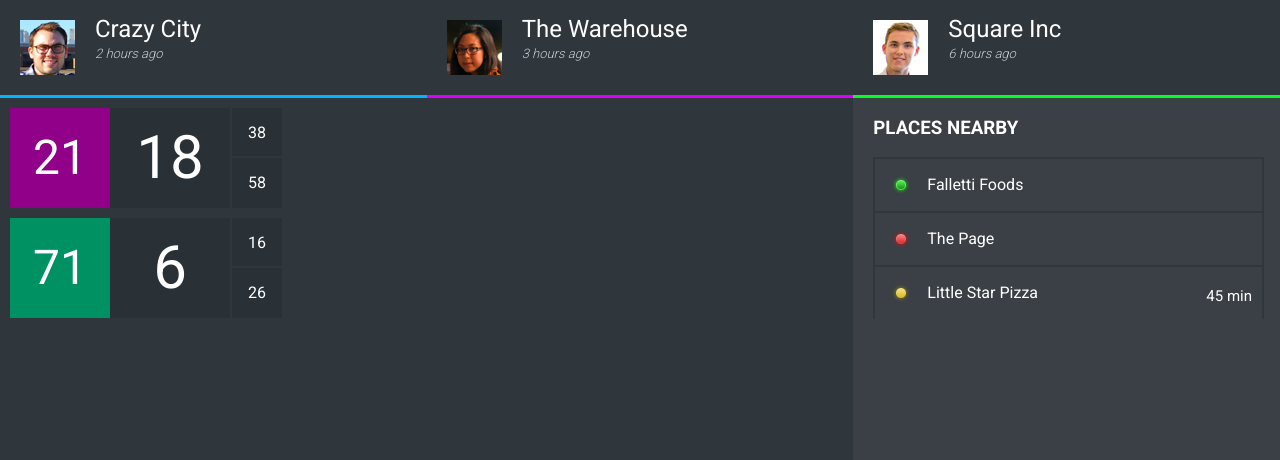
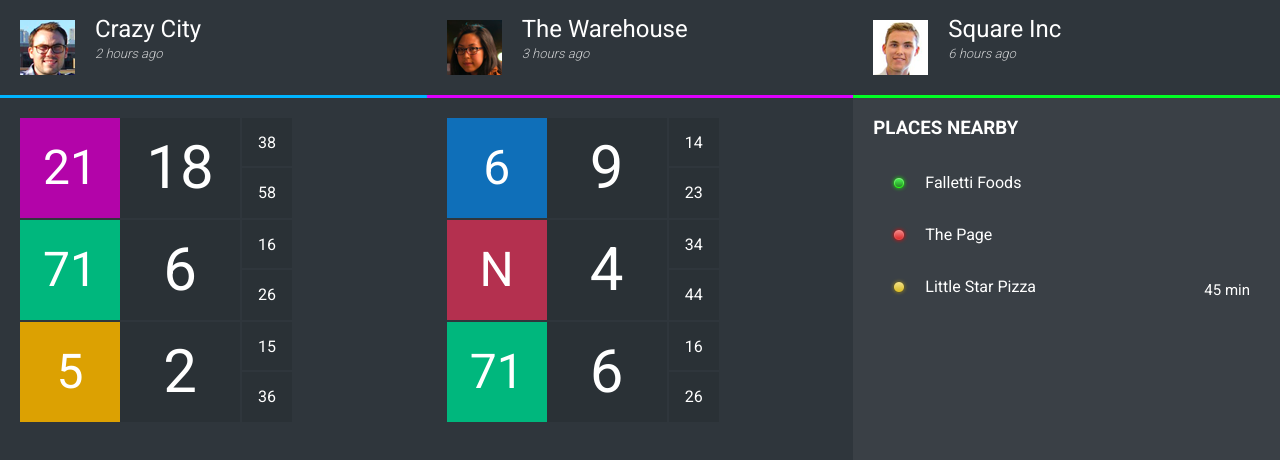
Before and after one commit to acomalle/FellTransitDisplay, a website: page public/index.html in a window 1280 px wide. Drawn offline with nearby package versions, Linux system fonts and the light colour scheme; no server answers.

Commit message:
styling the bus routes

```diff
--- a/public/fell.css
+++ b/public/fell.css
@@ -66,9 +66,6 @@ h3 {
 	text-transform: uppercase;
 }
 .place {
-	border-top: 2px solid #2f363c;
-	border-right: 2px solid #2f363c;
-	border-left: 2px solid #2f363c;
 	display: block;
 	float: left;
 	clear: both;
@@ -108,7 +105,12 @@ h3 {
 .muni {
 	float: left;
 	clear: both;
-	margin: 10px 0 0 10px;
+	margin: 2px 0 0 20px;
+}
+.muni:first-child {
+	margin: 20px 0 0 20px;
+	float: left;
+	clear: both;
 }
 .busnumber {
 	font-size: 48px;
@@ -149,8 +151,17 @@ h3 {
 	margin: 0;
 }
 .twentyone {
-	background: #910089;
+	background: #b304a9;
 }
 .seventyone {
-	background: #009163;
+	background: #00b77d;
 }
+.five {
+	background: #dca102;
+}
+.six {
+	background: #0f6fb9;
+}
+.then {
+	background: #b4304f;
+}
--- a/public/index.html
+++ b/public/index.html
@@ -45,9 +45,41 @@
 						<p class="under">26</p>
 					</div>
 				</div>
+				<div class="muni">
+					<div class="busnumber five">5</div>
+					<div class="nextbus">2</div>
+					<div class="laterbuses">
+						<p class="upper">15</p>
+						<p class="under">36</p>
+					</div>
+				</div>
+
 			</div>
 			<div class="grid-three">
-
+				<div class="muni">
+					<div class="busnumber six">6</div>
+					<div class="nextbus">9</div>
+					<div class="laterbuses">
+						<p class="upper">14</p>
+						<p class="under">23</p>
+					</div>
+				</div>
+				<div class="muni">
+					<div class="busnumber then">N</div>
+					<div class="nextbus">4</div>
+					<div class="laterbuses">
+						<p class="upper">34</p>
+						<p class="under">44</p>
+					</div>
+				</div>
+				<div class="muni">
+					<div class="busnumber seventyone">71</div>
+					<div class="nextbus">6</div>
+					<div class="laterbuses">
+						<p class="upper">16</p>
+						<p class="under">26</p>
+					</div>
+				</div>
 			</div>
 			<div class="grid-three nearby">
 				<h3>Places Nearby</h3>
```
